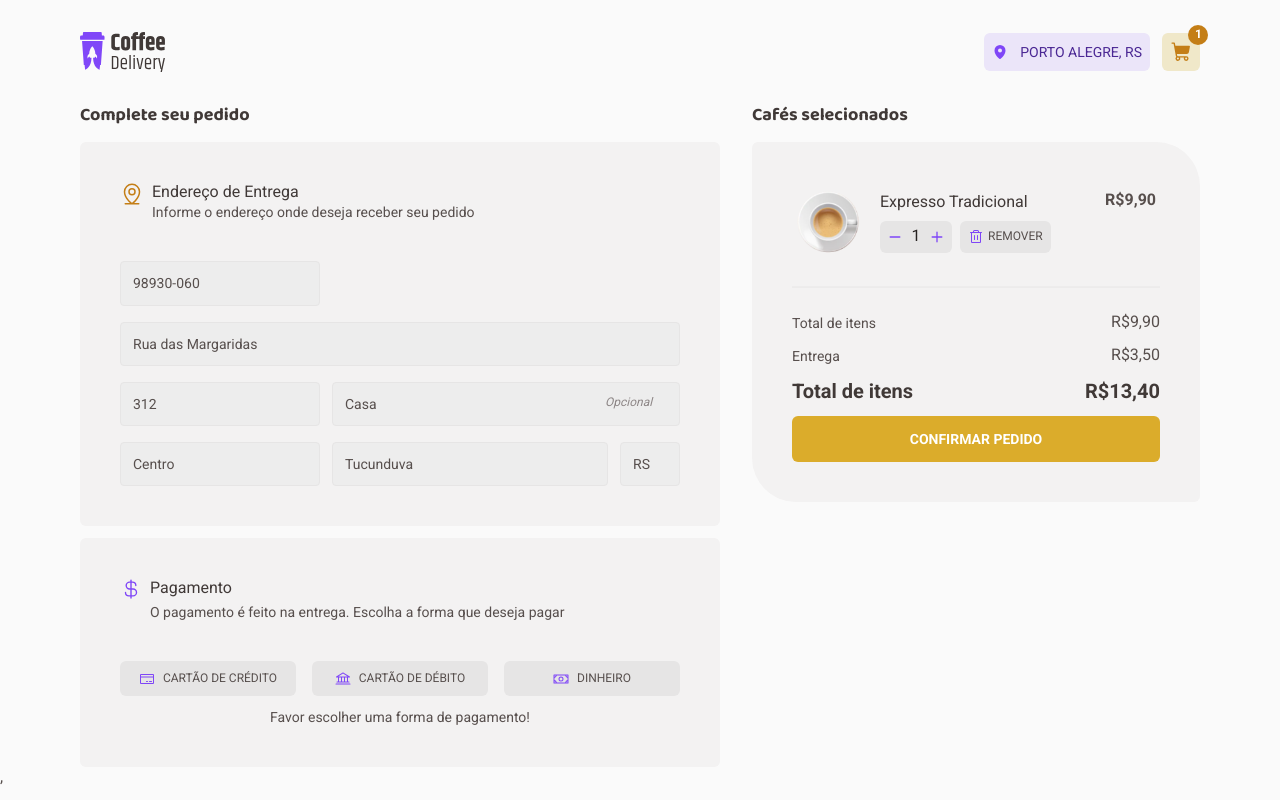
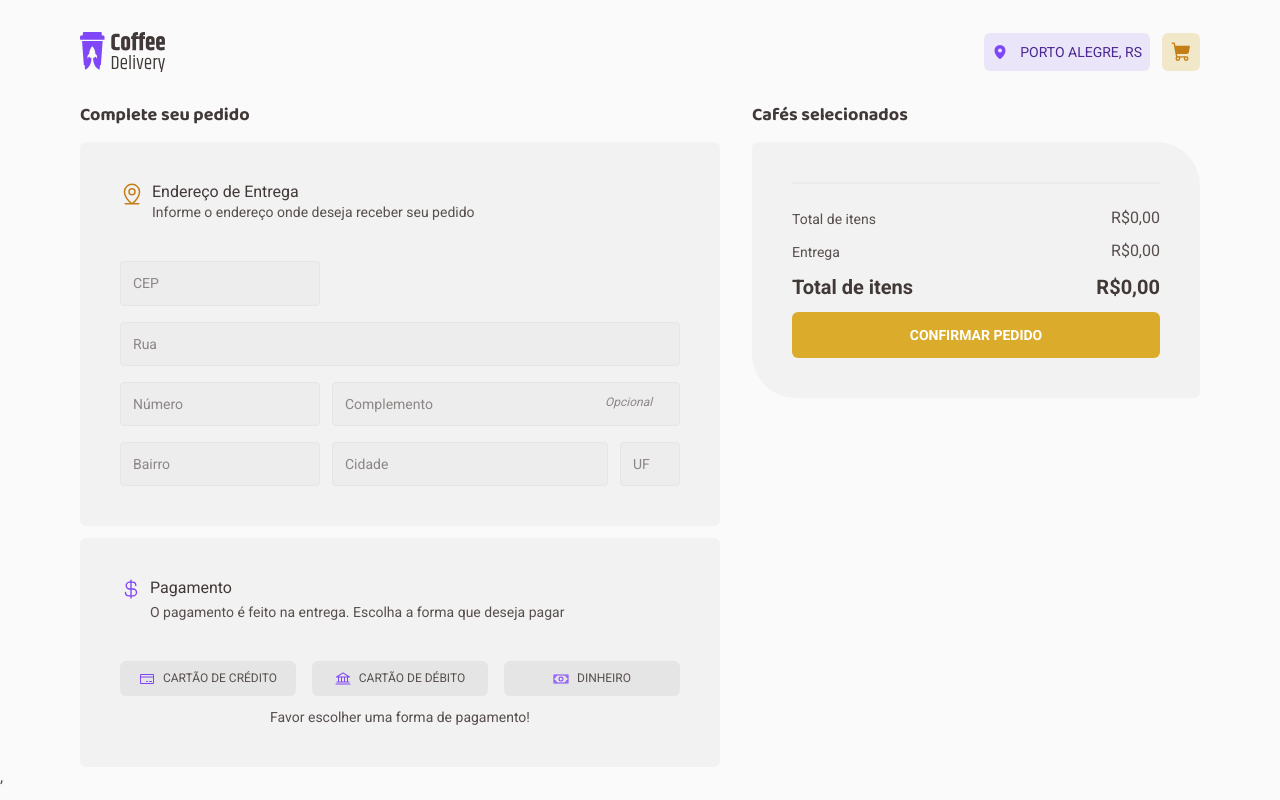
Before and after one commit to vbruno/RS-Ignite-Desafio-02-Coffee-Delivery, a React (Vite) app: page /checkout in a window 1280 px wide. Built offline with nearby package versions, Linux system fonts and the light colour scheme.

Commit message:
Concluído desafio

```diff
--- a/src/components/coffeeCard/CoffeeCardCart.tsx
+++ b/src/components/coffeeCard/CoffeeCardCart.tsx
@@ -3,6 +3,7 @@ import styled from 'styled-components'
 import { ButtonSecondary, InputNumber } from '..'
 import { imgCoffee } from './coffeeType'
 import { OrderContext } from '../../context/OrderContext'
+import { number } from 'zod'
 
 interface ITypeCoffee {
   type:
@@ -34,7 +35,7 @@ interface ICoffeeCardCartProps {
 export const CoffeeCardCart = (props: ICoffeeCardCartProps) => {
   const [numberCoffee, setNumberCoffee] = useState(props.quantity)
 
-  const { cart, setCart } = useContext(OrderContext)
+  const { cart, setCart, order, setOrder } = useContext(OrderContext)
 
   useEffect(() => {
     if (numberCoffee < 0) setNumberCoffee(0)
@@ -65,6 +66,7 @@ export const CoffeeCardCart = (props: ICoffeeCardCartProps) => {
   // Remover item do carrinho
   function handleRemoveCoffee() {
     setCart((prev) => prev.filter((coffee) => coffee.id !== props.id))
+    setOrder((prev) => prev - numberCoffee)
   }
 
   return (
--- a/src/components/coffeeCard/CoffeeCardCatalog.tsx
+++ b/src/components/coffeeCard/CoffeeCardCatalog.tsx
@@ -52,6 +52,7 @@ export const CoffeeCardCatalog = ({ type }: ICoffeeCardCatalogProps) => {
     }
 
     setCart((prev) => [...prev, { ...coffeeAddCart }])
+
     setOrder((prev) => prev + numberCoffee)
 
     setNumberCoffee(0)
--- a/src/context/OrderContext.tsx
+++ b/src/context/OrderContext.tsx
@@ -75,18 +75,9 @@ export const OrderContext = createContext<IOrderContextType>(
 )
 
 export function OrderContextProvider({ children }: { children: ReactNode }) {
-  const [order, setOrder] = useState(1)
+  const [order, setOrder] = useState(0)
 
-  const [cart, setCart] = useState<ICoffee[]>([
-    {
-      id: 1691347668231,
-      name: 'Expresso Tradicional',
-      price: 9.9,
-      quantity: 1,
-      type: 'expressoCremoso',
-      total: 9.9,
-    },
-  ] as ICoffee[])
+  const [cart, setCart] = useState<ICoffee[]>([] as ICoffee[])
 
   const [formPayment, setFormPayment] = useState({
     selectPayment: 'none',
--- a/src/pages/Checkout/index.tsx
+++ b/src/pages/Checkout/index.tsx
@@ -1,9 +1,9 @@
-import { CurrencyDollar, MapPinLine } from '@phosphor-icons/react'
+import { CurrencyDollar, MapPinLine, Watch } from '@phosphor-icons/react'
 import styled from 'styled-components'
 import { InputText } from '../../components/InputText'
 import { useNavigate } from 'react-router-dom'
 import { z } from 'zod'
-import { Controller, useForm } from 'react-hook-form'
+import { Controller, set, useForm } from 'react-hook-form'
 import { zodResolver } from '@hookform/resolvers/zod'
 import { DevTool } from '@hookform/devtools'
 
@@ -31,39 +31,97 @@ export function Checkout() {
   const formRef = useRef<HTMLFormElement>(null)
   const { formPayment, order, setOrder, cart, setCart, setCustomerRequest } =
     useContext(OrderContext)
+  const [delivery, setDelivery] = useState(0)
   const [totalItensCoffee, setTotalItensCoffee] = useState(0)
   const [totalPaid, setTotalPaid] = useState(0)
   const {
     handleSubmit,
     control,
+    watch,
+    setValue,
     formState: { errors },
   } = useForm<FormType>({
     defaultValues: {
-      cep: '98930-060',
-      street: 'Rua das Margaridas',
-      number: '312',
-      complement: 'Casa',
-      neighborhood: 'Centro',
-      city: 'Tucunduva',
-      state: 'RS',
+      cep: '',
+      street: '',
+      number: '',
+      complement: '',
+      neighborhood: '',
+      city: '',
+      state: '',
     },
     resolver: zodResolver(schemaForm),
   })
 
   useEffect(() => {
-    if (!cart) return
+    if (cart.length === 0) {
+      setTotalItensCoffee(0)
+      setDelivery(0)
+      setTotalPaid(0)
+      return
+    }
+
     const total: number = cart.reduce((acc, coffee) => {
       return acc + coffee.total
     }, 0)
 
+    const quantity: number = cart.reduce((acc, coffee) => {
+      return acc + coffee.quantity
+    }, 0)
+
+    setOrder(quantity)
+
+    setDelivery(3.5)
     setTotalItensCoffee(total)
-    setTotalPaid(Number(total + 3.5))
+    setTotalPaid(Number(total + delivery))
 
-    console.log(total)
-  }, [cart, setTotalPaid])
+    // eslint-disable-next-line react-hooks/exhaustive-deps
+  }, [cart])
+
+  useEffect(() => {
+    if (totalItensCoffee === 0) {
+      setTotalItensCoffee(0)
+      setDelivery(0)
+      setTotalPaid(0)
+    }
+  }, [totalItensCoffee])
+
+  const cep = watch('cep')
+  useEffect(() => {
+    if (cep.length !== 8) return
+    setValue('cep', cep.replace(/(\d{5})(\d{3})/, '$1-$2') as any)
+    console.log(cep)
+  }, [cep, setValue])
+
+  const number = watch('number')
+  useEffect(() => {
+    setValue(
+      'number',
+      number.replace(/[!@#¨$%^&*)(+=._-]+/g, '').replace(/\D/g, '') as any,
+    )
+  }, [number, setValue])
+
+  const state = watch('state')
+  useEffect(() => {
+    setValue(
+      'state',
+      state
+        .toUpperCase()
+        .replace(/(\D{2})(\D+?)/, '$1')
+        .replace(/[0-9!@#¨$%^&*)(+=._-]+/g, '') as any,
+    )
+    console.log(state)
+  }, [state, setValue])
 
   function onSubmit(data: FormType) {
-    console.log(data)
+    if (formPayment.selectPayment === 'none') {
+      alert('Favor escolher uma forma de pagamento!')
+      return
+    }
+    if (cart.length === 0) {
+      alert('Favor escolher um café!')
+      return
+    }
 
     const formData = {
       ...data,
@@ -104,11 +162,15 @@ export function Checkout() {
                 <Controller
                   name="cep"
                   control={control}
-                  render={({ field }) => (
+                  render={({ field: { onChange, value } }) => (
                     <InputText
-                      {...field}
                       placeholder="CEP"
                       error={errors.cep?.message}
+                      value={value}
+                      onChange={(e) => {
+                        const { value } = e.target
+                        onChange(value)
+                      }}
                     />
                   )}
                 />
@@ -117,11 +179,15 @@ export function Checkout() {
                 <Controller
                   name="street"
                   control={control}
-                  render={({ field }) => (
+                  render={({ field: { onChange, value } }) => (
                     <InputText
-                      {...field}
                       placeholder="Rua"
                       error={errors.street?.message}
+                      value={value}
+                      onChange={(e) => {
+                        const { value } = e.target
+                        onChange(value)
+                      }}
                     />
                   )}
                 />
@@ -130,23 +196,30 @@ export function Checkout() {
                 <Controller
                   name="number"
                   control={control}
-                  render={({ field }) => (
+                  render={({ field: { onChange, value } }) => (
                     <InputText
-                      {...field}
                       placeholder="Número"
-                      type="number"
                       error={errors.number?.message}
+                      value={value}
+                      onChange={(e) => {
+                        const { value } = e.target
+                        onChange(value)
+                      }}
                     />
                   )}
                 />
                 <Controller
                   name="complement"
                   control={control}
-                  render={({ field }) => (
+                  render={({ field: { onChange, value } }) => (
                     <InputText
-                      {...field}
                       observation="Opcional"
                       placeholder="Complemento"
+                      value={value}
+                      onChange={(e) => {
+                        const { value } = e.target
+                        onChange(value)
+                      }}
                     />
                   )}
                 />
@@ -155,33 +228,45 @@ export function Checkout() {
                 <Controller
                   name="neighborhood"
                   control={control}
-                  render={({ field }) => (
+                  render={({ field: { onChange, value } }) => (
                     <InputText
-                      {...field}
                       placeholder="Bairro"
                       error={errors.neighborhood?.message}
+                      value={value}
+                      onChange={(e) => {
+                        const { value } = e.target
+                        onChange(value)
+                      }}
                     />
                   )}
                 />
                 <Controller
                   name="city"
                   control={control}
-                  render={({ field }) => (
+                  render={({ field: { onChange, value } }) => (
                     <InputText
-                      {...field}
                       placeholder="Cidade"
                       error={errors.city?.message}
+                      value={value}
+                      onChange={(e) => {
+                        const { value } = e.target
+                        onChange(value)
+                      }}
                     />
                   )}
                 />
                 <Controller
                   name="state"
                   control={control}
-                  render={({ field }) => (
+                  render={({ field: { onChange, value } }) => (
                     <InputText
-                      {...field}
                       placeholder="UF"
                       error={errors.state?.message}
+                      value={value}
+                      onChange={(e) => {
+                        const { value } = e.target
+                        onChange(value)
+                      }}
                     />
                   )}
                 />
@@ -215,8 +300,7 @@ export function Checkout() {
         <OrderSummaryContainer>
           <h1>Cafés selecionados</h1>
           <OrderListBuy>
-            {!!order &&
-              !!cart &&
+            {!!cart &&
               cart.map((item) => {
                 return (
                   <CoffeeCardCart
@@ -240,7 +324,7 @@ export function Checkout() {
               </ItemOrderSummary>
               <ItemOrderSummary>
                 <span>Entrega</span>
-                <span>R$3,50</span>
+                <span>R${String(delivery.toFixed(2)).replace('.', ',')}</span>
               </ItemOrderSummary>
               <ItemOrderSummary>
                 <p>Total de itens</p>
```
Also changed, not shown: src/masks/index.ts (added, +59 -0 lines), .eslintrc.json.
